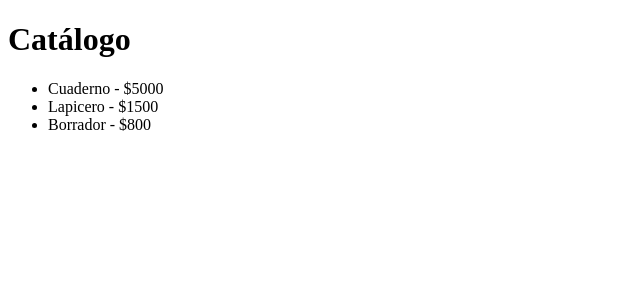
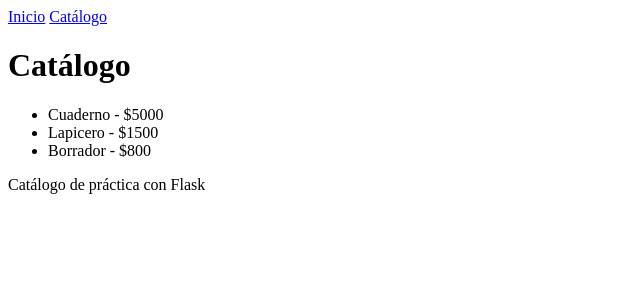
Before and after one commit to Luisc211/flask-catalogo-practica, a Flask app: page /catalogo in a window 1280 px wide. Shown: the top 300 px of the page, without its empty margins (0-640 px from the left). Run offline with Flask 3, Linux system fonts and the light colour scheme.

Commit message:
Añadir plantilla base con herencia de plantillas

```diff
--- /dev/null
+++ b/templates/base.html
@@ -0,0 +1,22 @@
+<!doctype html>
+<html lang="es">
+  <head>
+    <meta charset="UTF-8" />
+    <meta name="viewport" content="width=device-width, initial-scale=1.0" />
+    <title>{% block titulo %}Mi catálogo{% endblock %}</title>
+  </head>
+  <body>
+    <header>
+      <nav>
+        <a href="{{ url_for('inicio') }}">Inicio</a>
+        <a href="{{ url_for('catalogo') }}">Catálogo</a>
+      </nav>
+    </header>
+
+    <main>{% block contenido %}{% endblock %}</main>
+
+    <footer>
+      <p>Catálogo de práctica con Flask</p>
+    </footer>
+  </body>
+</html>
--- a/templates/catalogo.html
+++ b/templates/catalogo.html
@@ -1,15 +1,9 @@
-<!doctype html>
-<html lang="es">
-  <head>
-    <meta charset="UTF-8" />
-    <title>Catálogo</title>
-  </head>
-  <body>
+{% extends "base.html" %} {% block titulo %}Catálogo{% endblock %} {% block
+contenido %}
 <h1>Catálogo</h1>
 <ul>
   {% for producto in productos %}
   <li>{{ producto.nombre }} - ${{ producto.precio }}</li>
   {% endfor %}
 </ul>
-  </body>
-</html>
+{% endblock %}
```
Also changed, not shown: TODO.md (+1 -1 lines). Lines whose indentation alone changed are shown as unchanged.
